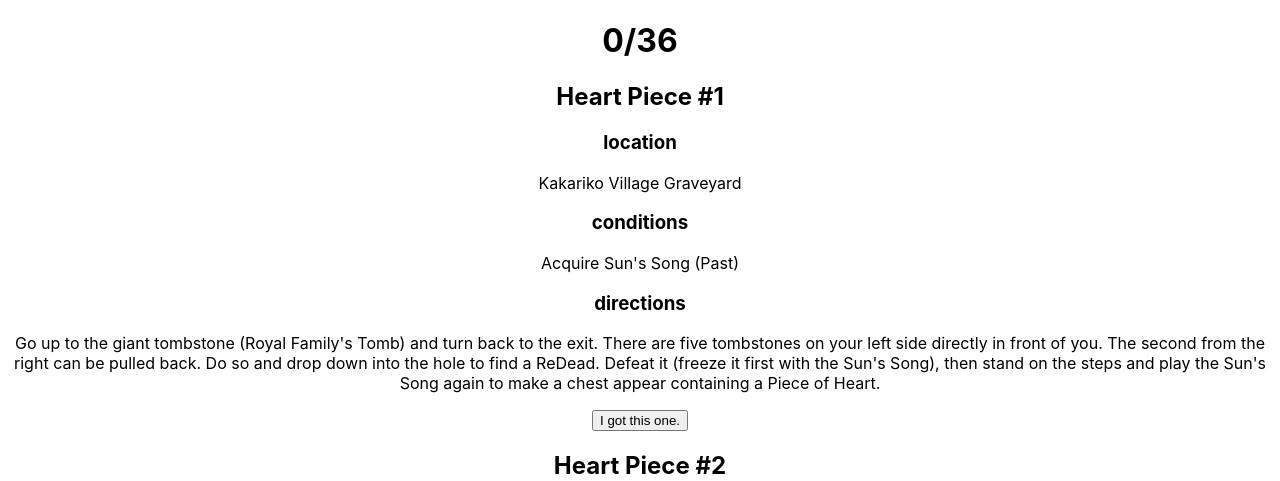
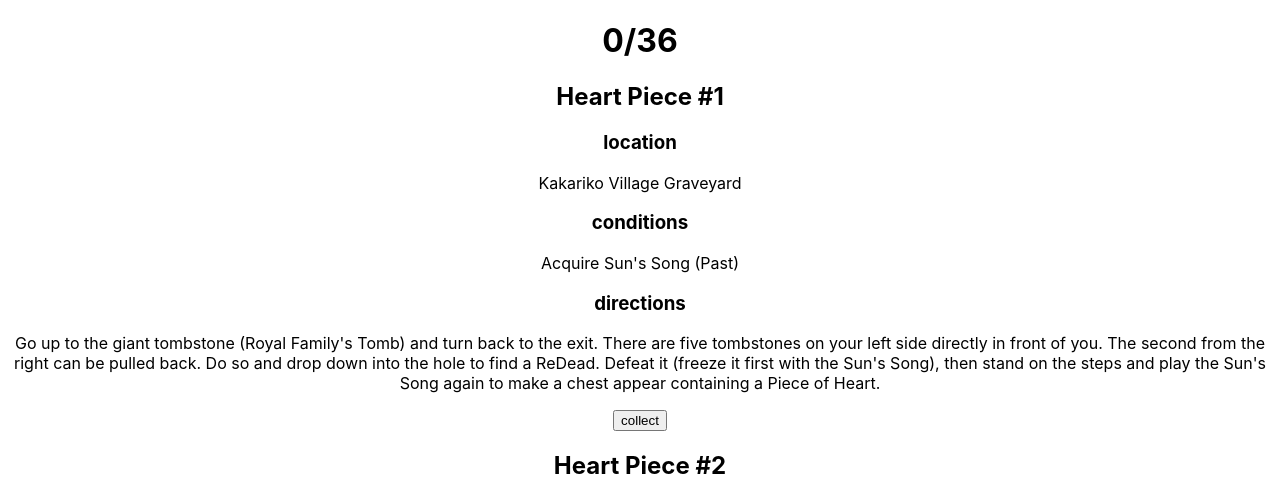
Before and after one commit to chrisdfe/oot-tracker, a React (Create React App) app: page / in a window 1280 px wide. Shown: the top 481 px of the page. Built offline with nearby package versions, Linux system fonts and the light colour scheme.

Commit message:
Moved HeartPiecesPage into new pages/ directory; misc cleanup

```diff
--- a/src/App.tsx
+++ b/src/App.tsx
@@ -2,7 +2,7 @@
 import logo from "./logo.svg";
 import "./App.css";
 
-import HeartsPiecesPage from "./components/HeartsPiecesPage";
+import HeartsPiecesPage from "./pages/HeartPieces/HeartPiecesPage";
 
 function App() {
   return (
--- a/src/components/HeartsList.tsx
+++ /dev/null
@@ -1,3 +0,0 @@
-const HeartsList = () => {};
-
-export default HeartsList;
--- a/src/components/HeartsPiecesPage.tsx
+++ /dev/null
@@ -1,65 +0,0 @@
-import React from "react";
-
-import usePersistedState from "../utils/usePersistedState";
-import heartPieces from "../data/heartPieces.json";
-
-const LOCAL_STORAGE_HEART_PIECES_KEY = "oot-tracker.collected-heart-pieces";
-
-function App() {
-  const [collectedHearts, setCollectedHearts] = usePersistedState<string[]>(
-    LOCAL_STORAGE_HEART_PIECES_KEY,
-    []
-  );
-
-  const addCollectedHeart = (heartNumber: string) => {
-    setCollectedHearts([...collectedHearts, heartNumber]);
-  };
-
-  const removeCollectedHeart = (targetHeartNumber: string) => {
-    const filteredHearts = collectedHearts.filter(
-      (heartNumber: string) => heartNumber !== targetHeartNumber
-    );
-    setCollectedHearts(filteredHearts);
-  };
-
-  const toggleCollectedHeart = (number: string) => {
-    if (collectedHearts.includes(number)) {
-      removeCollectedHeart(number);
-    } else {
-      addCollectedHeart(number);
-    }
-  };
-
-  return (
-    <div className="App">
-      <h1>
-        {collectedHearts.length}/{heartPieces.length}
-      </h1>
-
-      {heartPieces.map(heartPiece => (
-        <div>
-          <h2>Heart Piece #{heartPiece.number}</h2>
-
-          <h3>location</h3>
-          <p>{heartPiece.location}</p>
-
-          <h3>conditions</h3>
-          <p>{heartPiece.conditions}</p>
-
-          <h3>directions</h3>
-          <p>{heartPiece.directions}</p>
-
-          <button
-            onClick={() => {
-              toggleCollectedHeart(heartPiece.number);
-            }}
-          >
-            I got this one.
-          </button>
-        </div>
-      ))}
-    </div>
-  );
-}
-
-export default App;
--- /dev/null
+++ b/src/pages/HeartPieces/HeartPiecesPage.tsx
@@ -0,0 +1,57 @@
+import React from "react";
+
+import usePersistedState from "../../utils/usePersistedState";
+import heartPieces from "../../data/heartPieces.json";
+
+import HeartPiece from "./components/HeartPiece";
+
+const LOCAL_STORAGE_HEART_PIECES_KEY = "oot-tracker.collected-heart-pieces";
+
+const HeartPiecesPage = () => {
+  const [collectedHearts, setCollectedHearts] = usePersistedState<string[]>(
+    LOCAL_STORAGE_HEART_PIECES_KEY,
+    []
+  );
+
+  const heartHasBeenCollected = (heartPiece: HeartPiece) =>
+    collectedHearts.includes(heartPiece.number);
+
+  const addCollectedHeart = (heartPiece: HeartPiece) => {
+    setCollectedHearts([...collectedHearts, heartPiece.number]);
+  };
+
+  const removeCollectedHeart = (targetHeartPiece: HeartPiece) => {
+    const filteredHearts = collectedHearts.filter(
+      (heartNumber: string) => heartNumber !== targetHeartPiece.number
+    );
+    setCollectedHearts(filteredHearts);
+  };
+
+  const toggleCollectedHeart = (targetHeartPiece: HeartPiece) => {
+    if (heartHasBeenCollected(targetHeartPiece)) {
+      removeCollectedHeart(targetHeartPiece);
+    } else {
+      addCollectedHeart(targetHeartPiece);
+    }
+  };
+
+  return (
+    <div className="HeartPiecesPage">
+      <h1>
+        {collectedHearts.length}/{heartPieces.length}
+      </h1>
+
+      {heartPieces.map(heartPiece => (
+        <HeartPiece
+          heartPiece={heartPiece}
+          hasBeenCollected={heartHasBeenCollected(heartPiece)}
+          onToggleCollected={heartPiece => {
+            toggleCollectedHeart(heartPiece);
+          }}
+        />
+      ))}
+    </div>
+  );
+};
+
+export default HeartPiecesPage;
--- /dev/null
+++ b/src/pages/HeartPieces/components/HeartPiece.tsx
@@ -0,0 +1,46 @@
+import React from "react";
+
+type HeartPiece = {
+  number: string;
+  location: string;
+  conditions: string;
+  directions: string;
+  imageUrl: string;
+};
+
+export interface Props {
+  heartPiece: HeartPiece;
+  hasBeenCollected: boolean;
+  onToggleCollected: (heartPiece: HeartPiece) => void;
+}
+
+const HeartPiece = ({
+  heartPiece,
+  hasBeenCollected,
+  onToggleCollected
+}: Props) => {
+  return (
+    <div>
+      <h2>Heart Piece #{heartPiece.number}</h2>
+
+      <h3>location</h3>
+      <p>{heartPiece.location}</p>
+
+      <h3>conditions</h3>
+      <p>{heartPiece.conditions}</p>
+
+      <h3>directions</h3>
+      <p>{heartPiece.directions}</p>
+
+      <button
+        onClick={() => {
+          onToggleCollected(heartPiece);
+        }}
+      >
+        {hasBeenCollected ? "uncollect" : "collect"}
+      </button>
+    </div>
+  );
+};
+
+export default HeartPiece;
```
Also changed, not shown: src/pages/HeartPieces/HeartPieces.d.ts (added, +7 -0 lines).
